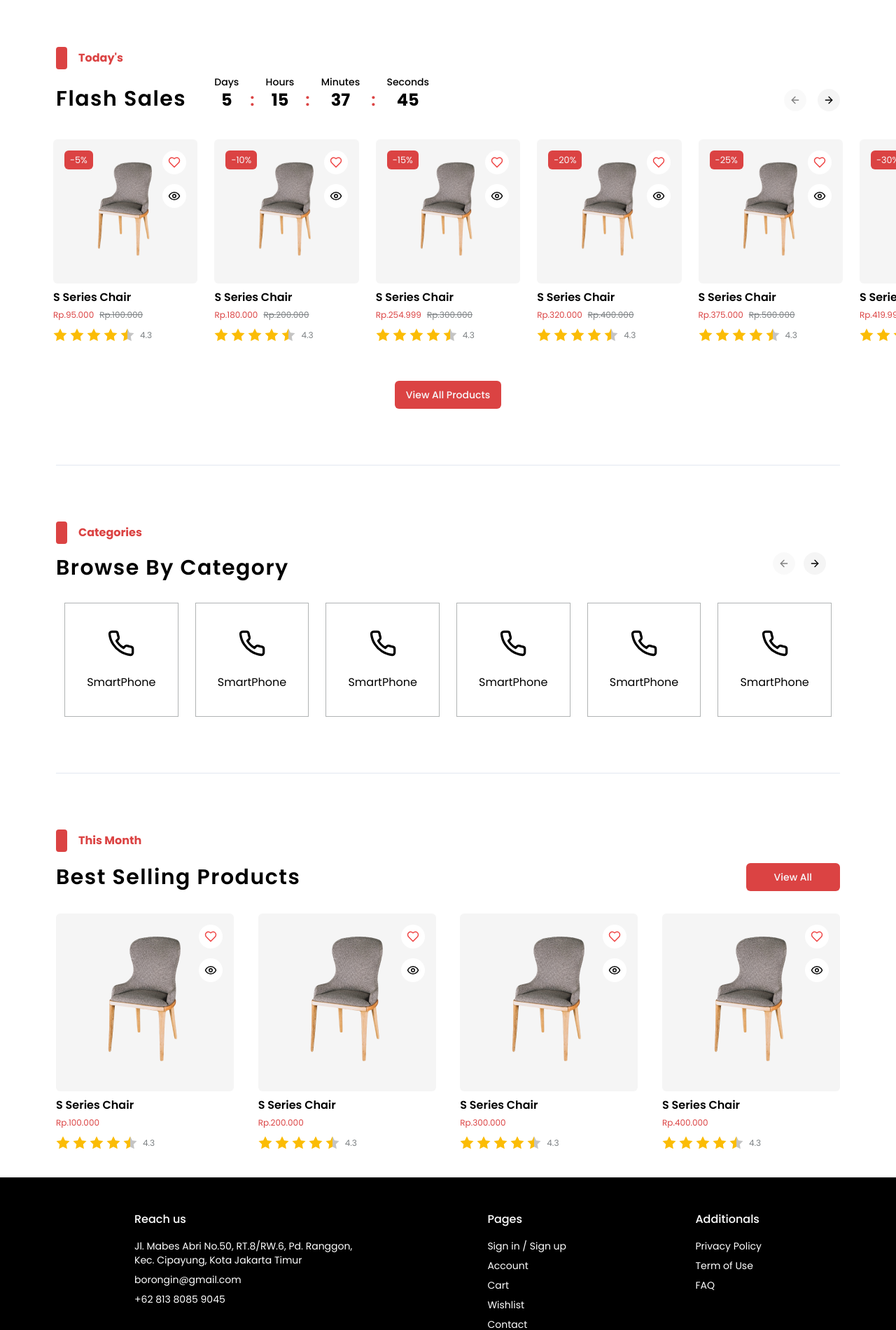
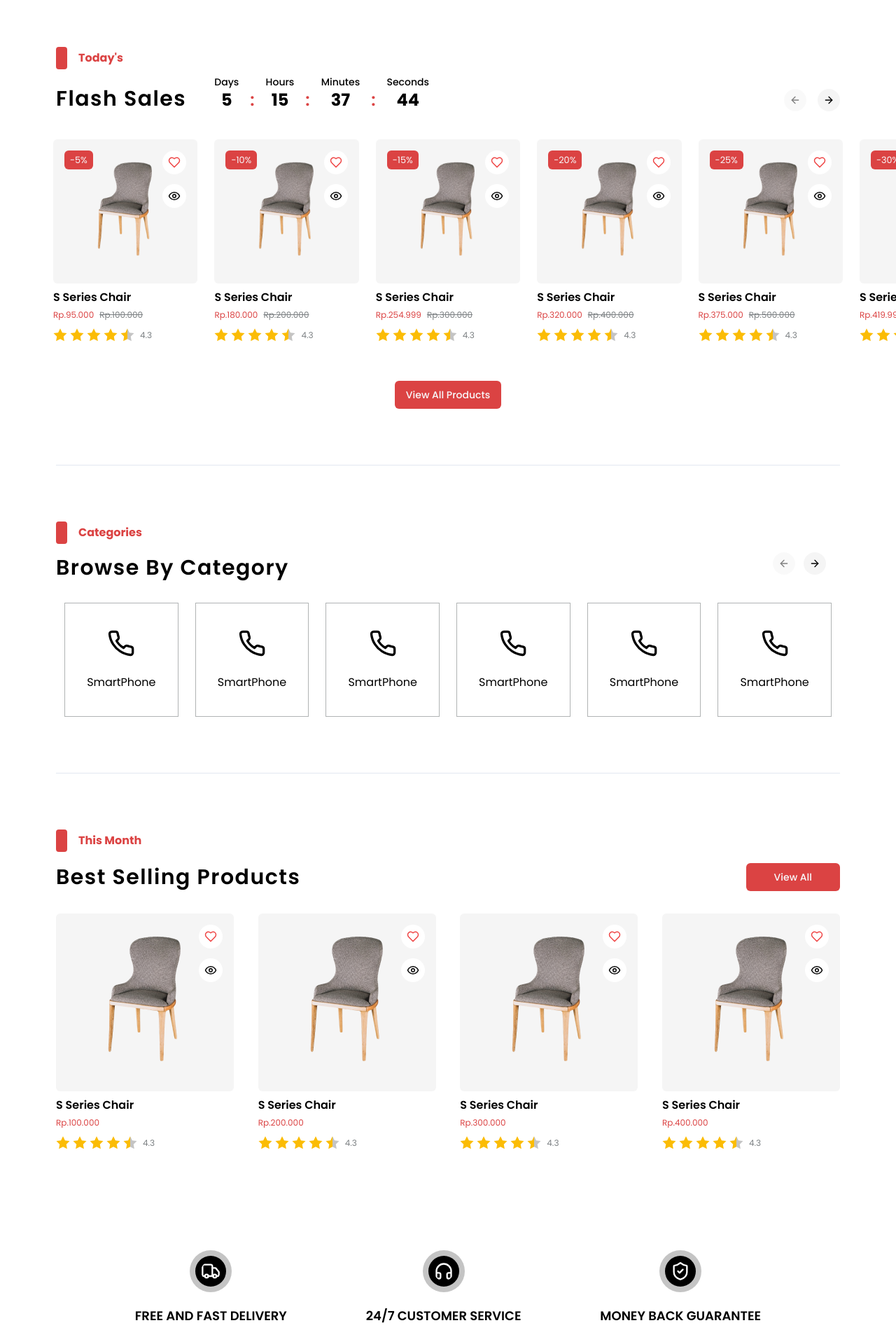
Before and after one commit to KevinDanudoro/borongin-store, a Next.js app: page / in a window 1280 px wide. Shown: the part 600-2500 px from the top of the page at 70% size. Built offline with nearby package versions, Linux system fonts and the light colour scheme.

Commit message:
feat: create service section

```diff
--- a/src/app/(public)/page.tsx
+++ b/src/app/(public)/page.tsx
@@ -1,9 +1,10 @@
-import Hero from "@/components/implement/Section/Hero";
-import Flashsale from "@/components/implement/Section/FlashSale";
-import Category from "@/components/implement/Section/Category";
+import Hero from "@/components/section/Hero";
+import Flashsale from "@/components/section/FlashSale";
+import Category from "@/components/section/Category";
+import BestSale from "@/components/section/BestSale/BestSale";
+import SectionLayout from "@/components/layout/SectionLayout";
 import { Separator } from "@/components/ui/separator";
-import BestSale from "@/components/implement/Section/BestSale/BestSale";
-import SectionLayout from "@/components/layout/SectionLayout";
+import Service from "@/components/section/Service/Service";
 
 export default function Home() {
   return (
@@ -29,6 +30,14 @@ export default function Home() {
       <SectionLayout>
         <BestSale />
       </SectionLayout>
+
+      <Separator className="w-auto mb-36 h-0" />
+
+      <SectionLayout>
+        <Service />
+      </SectionLayout>
+
+      <Separator className="w-auto mb-28 h-0" />
     </main>
   );
 }
--- a/src/components/implement/Section/Hero/Hero.tsx
+++ b/src/components/section/Hero/Hero.tsx
@@ -16,9 +16,9 @@ import Pagination from "./Pagination";
 import useCarouselPagination from "@/hooks/useCarouselPagination";
 import { Apple, ArrowRight } from "lucide-react";
 
-interface HeroCarouselProps {}
+interface HeroProps {}
 
-const HeroCarousel: FC<HeroCarouselProps> = ({}) => {
+const Hero: FC<HeroProps> = ({}) => {
   const [api, setApi] = useState<CarouselApi>();
   const pagination = useCarouselPagination(api);
 
@@ -67,4 +67,4 @@ const HeroCarousel: FC<HeroCarouselProps> = ({}) => {
   );
 };
 
-export default HeroCarousel;
+export default Hero;
--- /dev/null
+++ b/src/components/section/Service/Service.tsx
@@ -0,0 +1,28 @@
+import React from "react";
+import type { FC } from "react";
+import serviceData from "./service-data";
+
+interface ServiceProps {}
+
+const Service: FC<ServiceProps> = ({}) => {
+  const data = serviceData;
+  return (
+    <div className="flex flex-row justify-evenly">
+      {data.map((service) => {
+        const Icon = service.icon;
+        return (
+          <div key={service.title} className="flex flex-col items-center gap-2">
+            <Icon
+              size={60}
+              className="bg-foreground text-background rounded-full border-8 border-secondary/80 p-2 mb-3"
+            />
+            <h3 className="uppercase text-lg font-semibold">{service.title}</h3>
+            <p className="text-xs font-normal">{service.desc}</p>
+          </div>
+        );
+      })}
+    </div>
+  );
+};
+
+export default Service;
--- /dev/null
+++ b/src/components/section/Service/service-data.ts
@@ -0,0 +1,21 @@
+import { Headphones, ShieldCheck, Truck } from "lucide-react";
+
+const serviceData = [
+  {
+    icon: Truck,
+    title: "free and fast delivery",
+    desc: "Free delivery for all orders over $140",
+  },
+  {
+    icon: Headphones,
+    title: "24/7 customer service",
+    desc: "Friendly 24/7 customer support",
+  },
+  {
+    icon: ShieldCheck,
+    title: "money back guarantee",
+    desc: "We return money within 30 days",
+  },
+];
+
+export default serviceData;
--- a/src/hooks/useCountdown.ts
+++ b/src/hooks/useCountdown.ts
@@ -3,12 +3,11 @@ import { useEffect, useState } from "react";
 const targetDate = new Date("2024-03-01T00:00:00");
 
 const useCountdown = () => {
-  const [countdown, setCountdown] = useState(
-    targetDate.getTime() - new Date().getTime()
-  );
+  const initValue = targetDate.getTime() - new Date().getTime();
+  const [countdown, setCountdown] = useState(initValue > 0 ? initValue : 0);
 
   useEffect(() => {
-    if (!countdown) return;
+    if (countdown <= 0) return;
 
     const interval = setInterval(() => {
       setCountdown((_) => {
```
Also changed, not shown: src/components/section/BestSale/BestSale.tsx (renamed from src/components/implement/Section/BestSale/BestSale.tsx), src/components/section/Category/Category.tsx (renamed from src/components/implement/Section/Category/Category.tsx), src/components/section/Category/index.tsx (renamed from src/components/implement/Section/Category/index.tsx), src/components/section/FlashSale/Flashsale.tsx (renamed from src/components/implement/Section/FlashSale/Flashsale.tsx), src/components/section/FlashSale/index.tsx (renamed from src/components/implement/Section/FlashSale/index.tsx), src/components/section/Hero/Pagination.tsx (renamed from src/components/implement/Section/Hero/Pagination.tsx), src/components/section/Hero/index.tsx (renamed from src/components/implement/Section/Hero/index.tsx).
